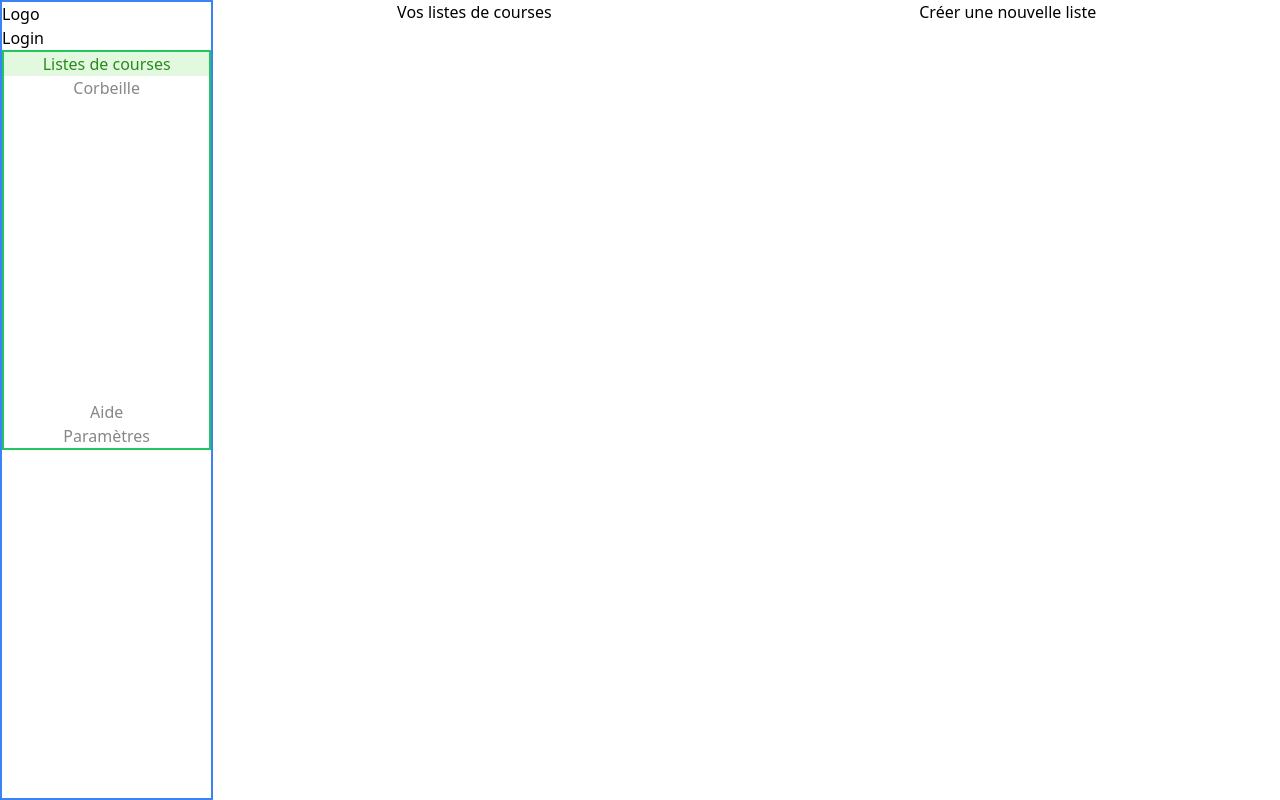
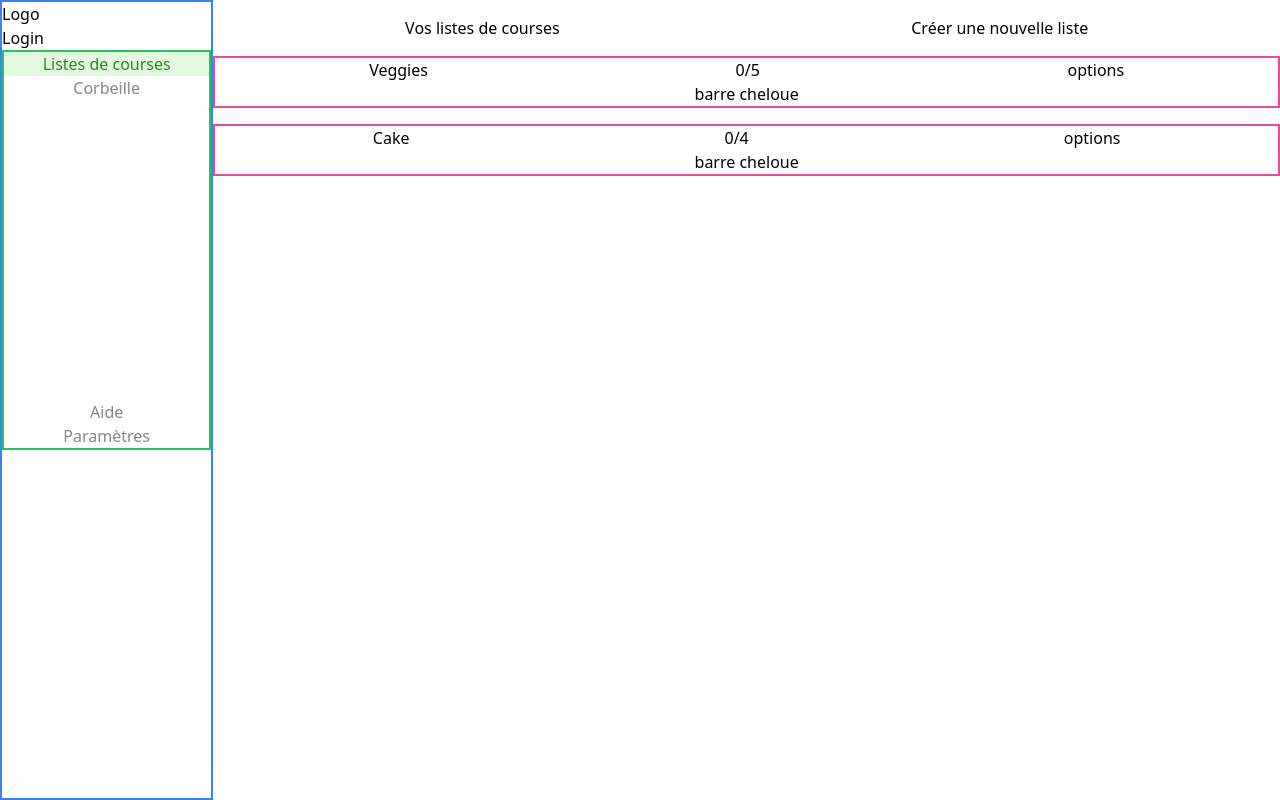
Before and after one commit to Wanakaaa/ListoV2, a React (Vite) app in the folder listo-app/: page / in a window 1280 px wide. Built offline with nearby package versions, Linux system fonts and the light colour scheme.

Commit message:
add path /:listId

```diff
--- /dev/null
+++ b/listo-app/src/componants/List/List.tsx
@@ -0,0 +1,17 @@
+import { useParams } from "react-router-dom"
+import { listsData } from "../../data/listsData";
+import NotFound from "../../pages/NotFound";
+
+export default function List() {
+    const { listId } = useParams()
+    const list = listsData.find((list) => list.id === Number(listId))
+    if (!list) {
+        return <NotFound />
+    }
+
+  return (
+    <div>List spécifique : {listId}
+        <div>{list.listName}</div>
+    </div>
+  )
+}
--- a/listo-app/src/content/Lists.tsx
+++ b/listo-app/src/content/Lists.tsx
@@ -1,11 +1,28 @@
+import { Link } from "react-router-dom";
+
 import NewListButton from "./NewListButton";
+import { listsData } from "../data/listsData";
 
 export default function Lists() {
   return (
     <div>
-      <div className="flex justify-around">
+      <div className="flex justify-around p-4">
         <h1>Vos listes de courses</h1>
         <NewListButton />
+      </div>
+      <div className="flex flex-col gap-4">
+        {listsData.map((list) => (
+          <Link key={list.id}  to={`/lists/${list.id}`}>
+          <button className="w-full border-2 border-pink-500">
+            <div className="flex justify-around">
+              <div>{list.listName}</div>
+              <div>0/{list.items.length}</div>
+              <div>options</div>
+            </div>
+            <div>barre cheloue</div>
+          </button>
+          </Link>
+        ))}
       </div>
     </div>
   );
--- /dev/null
+++ b/listo-app/src/data/listsData.js
@@ -0,0 +1,12 @@
+export const listsData = [
+    {
+      id: 1,
+      listName: "Veggies",
+      items: ["Pommes", "Poire", "Oignons", "Tomate", "Fraise"],
+    },
+    {
+      id: 2,
+      listName: "Cake",
+      items: ["Farine", "Sucre", "Chocolat", "Banane"],
+    },
+  ];
```
Also changed, not shown: listo-app/src/main.tsx (+16 -11 lines).
